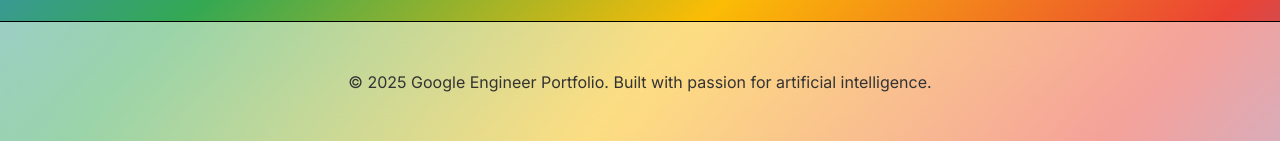
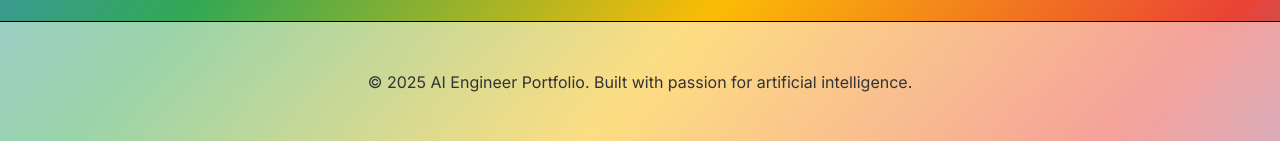
Before and after one commit to subhashrajeev/Portifolio, a plain HTML site: page index.html in a window 1280 px wide. Shown: the part 5117-5258 px from the top of the page. Drawn offline with Linux system fonts and the light colour scheme.

Commit message:
revert: change Google Engineer Portfolio to AI Engineer Portfolio

```diff
--- a/index.html
+++ b/index.html
@@ -1025,7 +1025,7 @@
 
     <!-- Footer -->
     <footer>
-        <p>&copy; 2025 Google Engineer Portfolio. Built with passion for artificial intelligence.</p>
+        <p>&copy; 2025 AI Engineer Portfolio. Built with passion for artificial intelligence.</p>
     </footer>
 
     <!-- JavaScript for Scroll Animations -->
```
